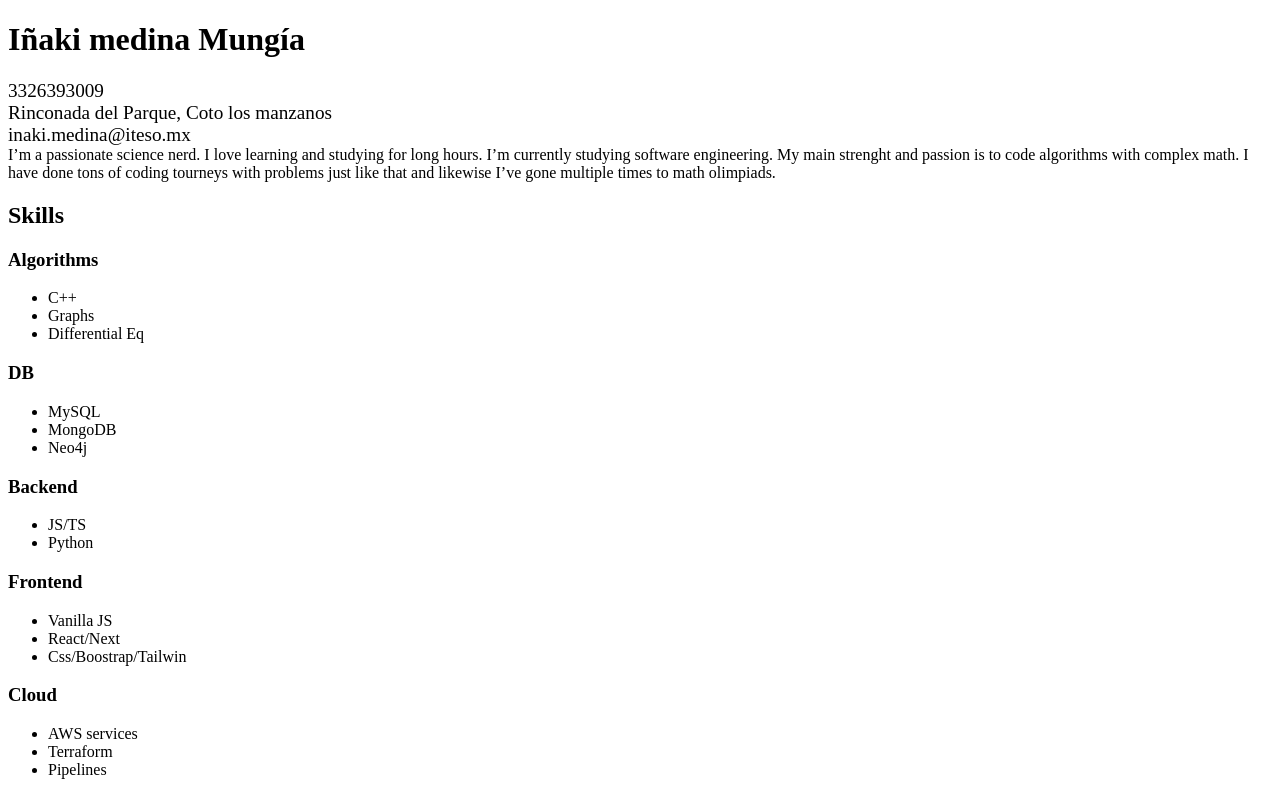
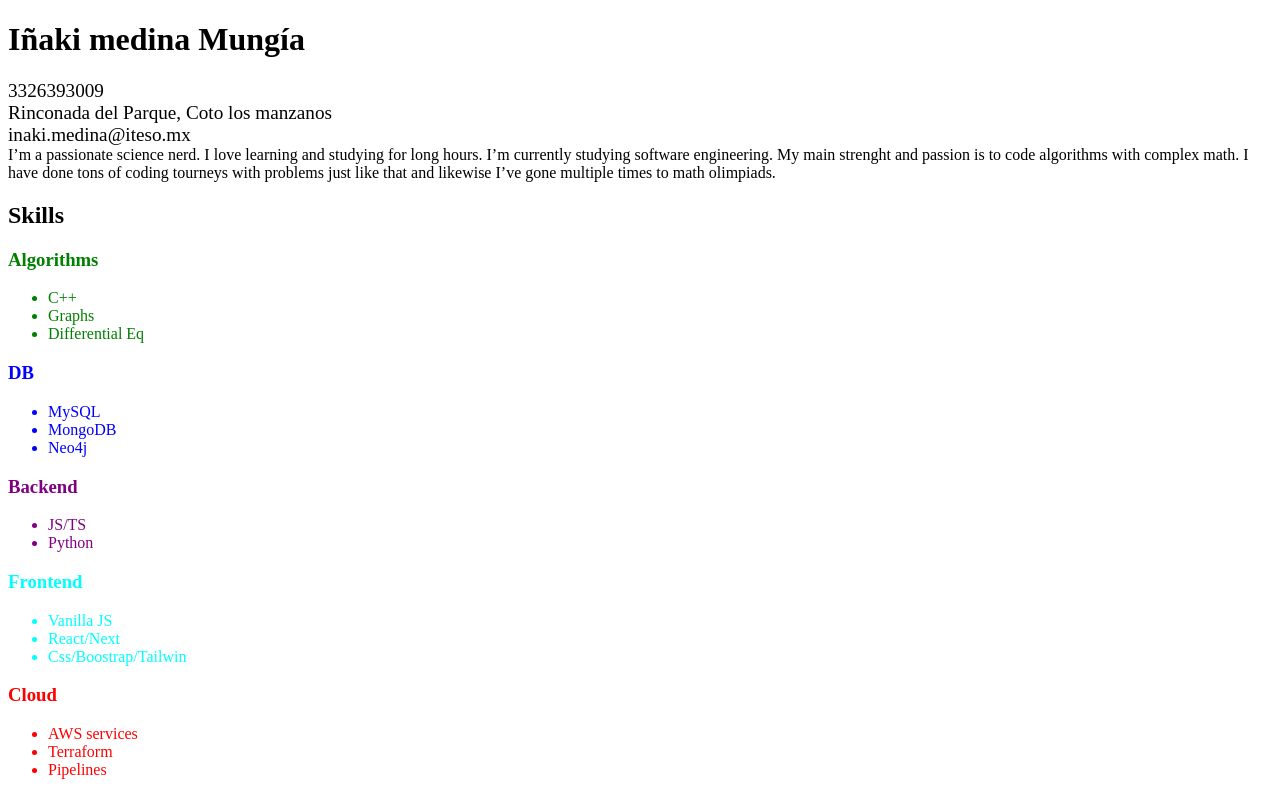
Before and after one commit to InakiMedina/git-workflow-practice, a React (Vite) app in the folder my-app/: page / in a window 1280 px wide. Built offline with nearby package versions, Linux system fonts and the light colour scheme.

Commit message:
style: added color style to content

```diff
--- /dev/null
+++ b/my-app/src/Content.module.css
@@ -0,0 +1,19 @@
+.blue {
+	color: blue;
+}
+
+.green {
+	color: green;
+}
+
+.purple {
+	color: purple;
+}
+
+.cyan {
+	color: cyan;
+}
+
+.red {
+	color: red;
+}
--- a/my-app/src/Content.tsx
+++ b/my-app/src/Content.tsx
@@ -1,36 +1,48 @@
+import styles from './Content.module.css'
+
 function Content() {
 	return (
 		<>
 			<h2>Skills</h2>
+			<div className={styles.green}>
 				<h3>Algorithms</h3>
 				<ul>
 					<li>C++</li>
 					<li>Graphs</li>
 					<li>Differential Eq</li>
 				</ul>
+			</div>
+			<div className={styles.blue}>
 				<h3>DB</h3>
 				<ul>
 					<li>MySQL</li>
 					<li>MongoDB</li>
 					<li>Neo4j</li>
 				</ul>
+			</div>
+			<div className={styles.purple}>
 				<h3>Backend</h3>
 				<ul>
 					<li>JS/TS</li>
 					<li>Python</li>
 				</ul>
+			</div>
+			<div className={styles.cyan}>
 				<h3>Frontend</h3>
 				<ul>
 					<li>Vanilla JS</li>
 					<li>React/Next</li>
 					<li>Css/Boostrap/Tailwin</li>
 				</ul>
+			</div>
+			<div className={styles.red}>
 				<h3>Cloud</h3>
 				<ul>
 					<li>AWS services</li>
 					<li>Terraform</li>
 					<li>Pipelines</li>
 				</ul>
+			</div>
 		</>
 	)
 }
```
Lines whose indentation alone changed are shown as unchanged.
